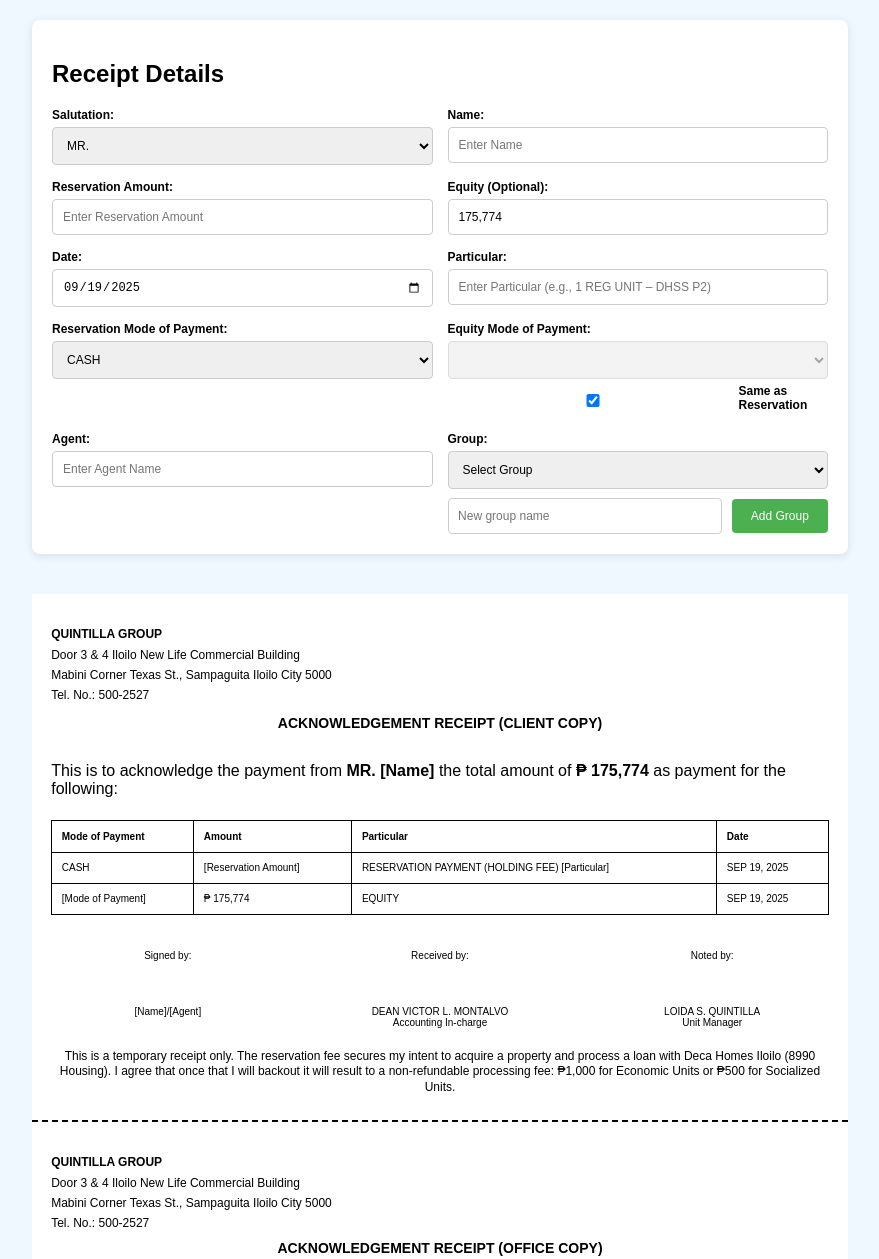
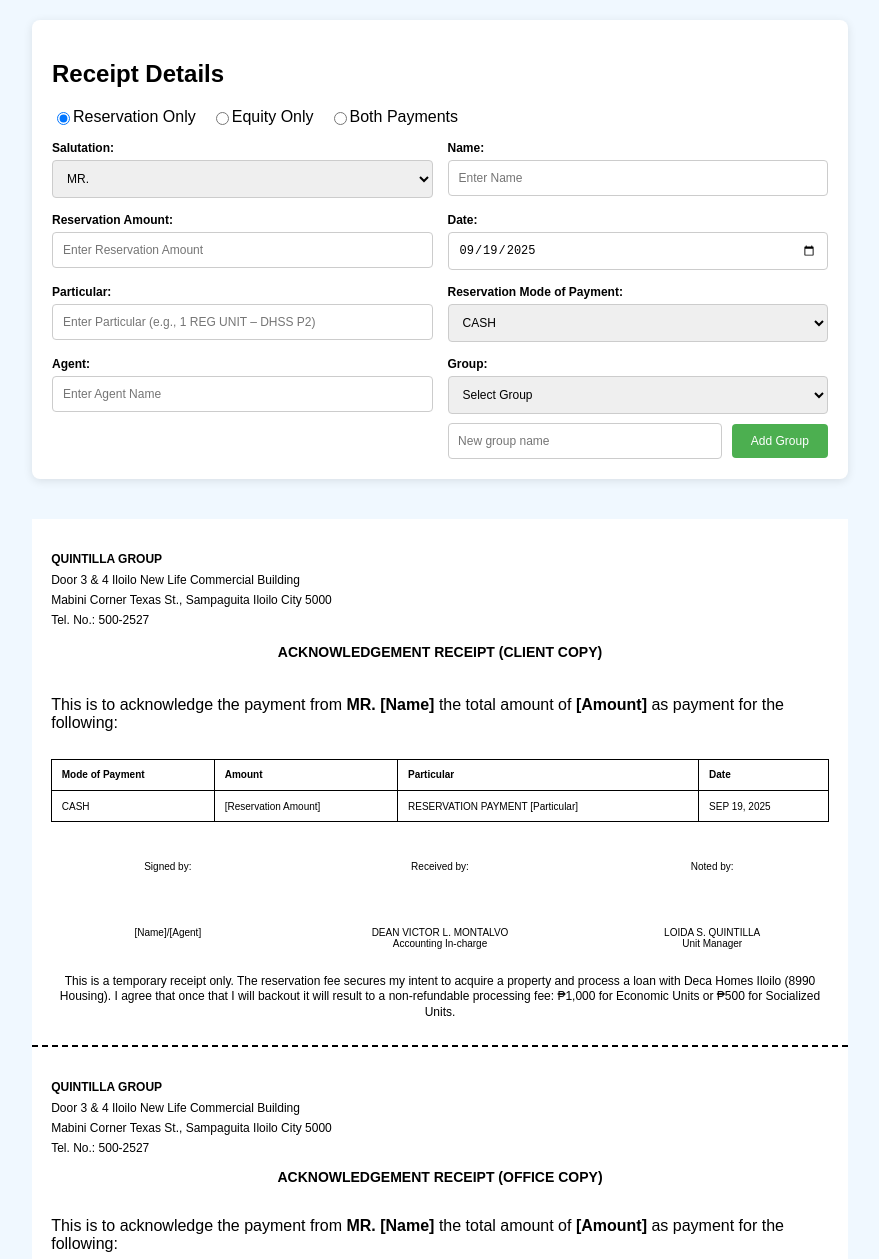
Before and after one commit to QGCoordinator/AcknowledgementReceipt, a plain HTML site: page index.html in a window 1280 px wide. Shown: the top 1259 px of the page, without its empty margins (200-1079 px from the left). Drawn offline with Linux system fonts and the light colour scheme.

Commit message:
Update index.html

```diff
--- a/index.html
+++ b/index.html
@@ -160,6 +160,7 @@
             cursor: pointer;
             font-size: 16px;
             margin-top: 20px;
+            margin-bottom: 20px;
         }
         .print-button:hover {
             background-color: #0069d9;
@@ -192,14 +193,14 @@
             margin-top: 5px;
             display: none;
         }
-        .same-as-reservation {
+        .payment-type-container {
+            display: flex;
+            gap: 15px;
+            margin-bottom: 15px;
+        }
+        .payment-type-option {
             display: flex;
             align-items: center;
-            margin-top: 5px;
-            font-size: 12px;
-        }
-        .same-as-reservation input {
-            margin-right: 5px;
         }
         @media print {
             body, html {
@@ -237,6 +238,22 @@
     <div class="container">
         <div class="input-section">
             <h2>Receipt Details</h2>
+
+            <div class="payment-type-container">
+                <div class="payment-type-option">
+                    <input type="radio" id="reservationOnly" name="paymentType" value="reservation" checked onchange="togglePaymentType()">
+                    <label for="reservationOnly">Reservation Only</label>
+                </div>
+                <div class="payment-type-option">
+                    <input type="radio" id="equityOnly" name="paymentType" value="equity" onchange="togglePaymentType()">
+                    <label for="equityOnly">Equity Only</label>
+                </div>
+                <div class="payment-type-option">
+                    <input type="radio" id="bothPayments" name="paymentType" value="both" onchange="togglePaymentType()">
+                    <label for="bothPayments">Both Payments</label>
+                </div>
+            </div>
+
             <div class="input-grid">
                 <div class="input-group">
                     <label for="salutation">Salutation:</label>
@@ -250,14 +267,14 @@
                     <input type="text" id="name" placeholder="Enter Name" oninput="updateReceipt()">
                     <div class="error" id="nameError">Please enter a name</div>
                 </div>
-                <div class="input-group">
+                <div class="input-group" id="reservationAmountGroup">
                     <label for="reservationAmount">Reservation Amount:</label>
                     <input type="text" id="reservationAmount" placeholder="Enter Reservation Amount" oninput="validateNumber(this, 'reservationError'); updateReceipt()">
                     <div class="error" id="reservationError">Please enter a valid number</div>
                 </div>
-                <div class="input-group">
-                    <label for="equity">Equity (Optional):</label>
-                    <input type="text" id="equity" placeholder="Enter Equity Amount" oninput="validateNumber(this, 'equityError'); updateReceipt()" value="175,774">
+                <div class="input-group" id="equityAmountGroup">
+                    <label for="equity">Equity Amount:</label>
+                    <input type="text" id="equity" placeholder="Enter Equity Amount" oninput="validateNumber(this, 'equityError'); updateReceipt()">
                     <div class="error" id="equityError">Please enter a valid number</div>
                 </div>
                 <div class="input-group">
@@ -270,7 +287,7 @@
                     <input type="text" id="particular" placeholder="Enter Particular (e.g., 1 REG UNIT – DHSS P2)" oninput="updateReceipt()">
                     <div class="error" id="particularError">Please enter a particular</div>
                 </div>
-                <div class="input-group">
+                <div class="input-group" id="reservationModeGroup">
                     <label for="modeOfPayment">Reservation Mode of Payment:</label>
                     <select id="modeOfPayment" oninput="updateReceipt()">
                         <option value="CASH">CASH</option>
@@ -278,17 +295,13 @@
                         <option value="BANK TRANSFER">BANK TRANSFER</option>
                     </select>
                 </div>
-                <div class="input-group">
+                <div class="input-group" id="equityModeGroup">
                     <label for="equityModeOfPayment">Equity Mode of Payment:</label>
                     <select id="equityModeOfPayment" oninput="updateReceipt()">
                         <option value="CASH">CASH</option>
                         <option value="CHEQUE">CHEQUE</option>
                         <option value="BANK TRANSFER">BANK TRANSFER</option>
                     </select>
-                    <div class="same-as-reservation">
-                        <input type="checkbox" id="sameAsReservation" checked onchange="syncPaymentModes()">
-                        <label for="sameAsReservation">Same as Reservation</label>
-                    </div>
                 </div>
                 <div class="input-group">
                     <label for="agent">Agent:</label>
@@ -314,7 +327,7 @@
                         <option value="UM OPEN GROUP - JAVA">UM OPEN GROUP - JAVA</option>
                         <option value="UM OPEN GROUP - IREB">UM OPEN GROUP - IREB</option>
                         <option value="UM OPEN GROUP - A+">UM OPEN GROUP - A+</option>
-                        <option value="UM OPEN GROUP - DORONILA">UM OPEN GROUP - DORONILa</option>
+                        <option value="UM OPEN GROUP - DORONILA">UM OPEN GROUP - DORONILA</option>
                         <option value="UM OPEN GROUP - BODIOLA">UM OPEN GROUP - BODIOLA</option>
                         <option value="UM OPEN GROUP - ONE ZION">UM OPEN GROUP - ONE ZION</option>
                         <option value="UM OPEN GROUP - GOLDKEY">UM OPEN GROUP - GOLDKEY</option>
@@ -355,17 +368,17 @@
                         </tr>
                     </thead>
                     <tbody>
-                        <tr>
+                        <tr id="reservationRow">
                             <td id="tableModeOfPayment">[Mode of Payment]</td>
                             <td id="tableReservationAmount">[Reservation Amount]</td>
-                            <td id="tableParticular">RESERVATION PAYMENT (HOLDING FEE) <span id="dynamicParticular">[Particular]</span></td>
+                            <td id="tableParticular">RESERVATION PAYMENT <span id="dynamicParticular">[Particular]</span></td>
                             <td id="tableDate">[Date]</td>
                         </tr>
                         <tr id="equityRow" style="display: none;">
-                            <td id="equityModeOfPayment">[Mode of Payment]</td>
-                            <td id="equityAmount">[Equity Amount]</td>
-                            <td id="equityParticular">EQUITY</td>
-                            <td id="equityDate">[Date]</td>
+                            <td id="tableEquityModeOfPayment">[Mode of Payment]</td>
+                            <td id="tableEquityAmount">[Equity Amount]</td>
+                            <td id="tableEquityParticular">EQUITY</td>
+                            <td id="tableEquityDate">[Date]</td>
                         </tr>
                     </tbody>
                 </table>
@@ -411,17 +424,17 @@
                         </tr>
                     </thead>
                     <tbody>
-                        <tr>
+                        <tr id="reservationRow2">
                             <td id="tableModeOfPayment2">[Mode of Payment]</td>
                             <td id="tableReservationAmount2">[Reservation Amount]</td>
-                            <td id="tableParticular2">RESERVATION PAYMENT (HOLDING FEE) <span id="dynamicParticular2">[Particular]</span></td>
+                            <td id="tableParticular2">RESERVATION PAYMENT <span id="dynamicParticular2">[Particular]</span></td>
                             <td id="tableDate2">[Date]</td>
                         </tr>
                         <tr id="equityRow2" style="display: none;">
-                            <td id="equityModeOfPayment2">[Mode of Payment]</td>
-                            <td id="equityAmount2">[Equity Amount]</td>
-                            <td id="equityParticular2">EQUITY</td>
-                            <td id="equityDate2">[Date]</td>
+                            <td id="tableEquityModeOfPayment2">[Mode of Payment]</td>
+                            <td id="tableEquityAmount2">[Equity Amount]</td>
+                            <td id="tableEquityParticular2">EQUITY</td>
+                            <td id="tableEquityDate2">[Date]</td>
                         </tr>
                     </tbody>
                 </table>
@@ -455,6 +468,60 @@
     </div>
 
     <script>
+        function togglePaymentType() {
+            const paymentType = document.querySelector('input[name="paymentType"]:checked').value;
+            const reservationAmountGroup = document.getElementById('reservationAmountGroup');
+            const equityAmountGroup = document.getElementById('equityAmountGroup');
+            const reservationModeGroup = document.getElementById('reservationModeGroup');
+            const equityModeGroup = document.getElementById('equityModeGroup');
+            const reservationRow = document.getElementById('reservationRow');
+            const reservationRow2 = document.getElementById('reservationRow2');
+            const equityRow = document.getElementById('equityRow');
+            const equityRow2 = document.getElementById('equityRow2');
+
+            if (paymentType === 'reservation') {
+                // Show only reservation fields
+                reservationAmountGroup.style.display = 'flex';
+                equityAmountGroup.style.display = 'none';
+                reservationModeGroup.style.display = 'flex';
+                equityModeGroup.style.display = 'none';
+
+                // Show only reservation row in receipt
+                reservationRow.style.display = 'table-row';
+                reservationRow2.style.display = 'table-row';
+                equityRow.style.display = 'none';
+                equityRow2.style.display = 'none';
+
+            } else if (paymentType === 'equity') {
+                // Show only equity fields
+                reservationAmountGroup.style.display = 'none';
+                equityAmountGroup.style.display = 'flex';
+                reservationModeGroup.style.display = 'none';
+                equityModeGroup.style.display = 'flex';
+
+                // Show only equity row in receipt
+                reservationRow.style.display = 'none';
+                reservationRow2.style.display = 'none';
+                equityRow.style.display = 'table-row';
+                equityRow2.style.display = 'table-row';
+
+            } else if (paymentType === 'both') {
+                // Show both fields
+                reservationAmountGroup.style.display = 'flex';
+                equityAmountGroup.style.display = 'flex';
+                reservationModeGroup.style.display = 'flex';
+                equityModeGroup.style.display = 'flex';
+
+                // Show both rows in receipt
+                reservationRow.style.display = 'table-row';
+                reservationRow2.style.display = 'table-row';
+                equityRow.style.display = 'table-row';
+                equityRow2.style.display = 'table-row';
+            }
+
+            updateReceipt();
+        }
+
         function updateReceipt() {
             // Get input values
             const salutation = document.getElementById('salutation').value;
@@ -467,6 +534,7 @@
             const equityModeOfPayment = document.getElementById('equityModeOfPayment').value || "[Mode of Payment]";
             const agent = document.getElementById('agent').value || "[Agent]";
             const group = document.getElementById('group').value || "[Group]";
+            const paymentType = document.querySelector('input[name="paymentType"]:checked').value;
 
             // Format the date
             const formattedDate = date ? new Date(date).toLocaleDateString('en-US', { month: 'short', day: 'numeric', year: 'numeric' }).toUpperCase() : "[Date]";
@@ -475,12 +543,19 @@
             const reservationAmountNum = parseFloat(reservationAmount.replace(/,/g, '')) || 0;
             const equityNum = parseFloat(equity.replace(/,/g, '')) || 0;
 
-            // Calculate total amount
-            const totalAmount = reservationAmountNum + equityNum;
+            // Calculate total amount based on selected payment type
+            let totalAmount = 0;
+            if (paymentType === 'reservation') {
+                totalAmount = reservationAmountNum;
+            } else if (paymentType === 'equity') {
+                totalAmount = equityNum;
+            } else if (paymentType === 'both') {
+                totalAmount = reservationAmountNum + equityNum;
+            }
 
             // Add Philippine Peso sign (₱) to the amounts
             const formattedReservationAmount = reservationAmountNum ? `₱ ${reservationAmountNum.toLocaleString()}` : "[Reservation Amount]";
-            const formattedEquity = equityNum ? `₱ ${equityNum.toLocaleString()}` : "";
+            const formattedEquity = equityNum ? `₱ ${equityNum.toLocaleString()}` : "[Equity Amount]";
             const formattedTotalAmount = totalAmount ? `₱ ${totalAmount.toLocaleString()}` : "[Amount]";
 
             // Update the receipt content
@@ -508,37 +583,33 @@
             document.getElementById('signedByName').textContent = `${name}/${agent}`;
             document.getElementById('signedByName2').textContent = `${name}/${agent}`;
 
-            // Update Equity Row (if equity is provided)
+            // Update Equity Row
             const equityRow = document.getElementById('equityRow');
             const equityRow2 = document.getElementById('equityRow2');
-            if (equityNum > 0) {
+            const reservationRow = document.getElementById('reservationRow');
+            const reservationRow2 = document.getElementById('reservationRow2');
+
+            if (paymentType === 'equity' || paymentType === 'both') {
                 equityRow.style.display = "table-row";
                 equityRow2.style.display = "table-row";
-                document.getElementById('equityModeOfPayment').textContent = equityModeOfPayment;
-                document.getElementById('equityAmount').textContent = formattedEquity;
-                document.getElementById('equityDate').textContent = formattedDate;
-                document.getElementById('equityModeOfPayment2').textContent = equityModeOfPayment;
-                document.getElementById('equityAmount2').textContent = formattedEquity;
-                document.getElementById('equityDate2').textContent = formattedDate;
+                document.getElementById('tableEquityModeOfPayment').textContent = equityModeOfPayment;
+                document.getElementById('tableEquityAmount').textContent = formattedEquity;
+                document.getElementById('tableEquityDate').textContent = formattedDate;
+                document.getElementById('tableEquityModeOfPayment2').textContent = equityModeOfPayment;
+                document.getElementById('tableEquityAmount2').textContent = formattedEquity;
+                document.getElementById('tableEquityDate2').textContent = formattedDate;
             } else {
                 equityRow.style.display = "none";
                 equityRow2.style.display = "none";
             }
+
+            if (paymentType === 'reservation' || paymentType === 'both') {
+                reservationRow.style.display = "table-row";
+                reservationRow2.style.display = "table-row";
+            } else {
+                reservationRow.style.display = "none";
+                reservationRow2.style.display = "none";
             }
-
-        function syncPaymentModes() {
-            const sameAsReservation = document.getElementById('sameAsReservation');
-            const equityModeOfPayment = document.getElementById('equityModeOfPayment');
-            const modeOfPayment = document.getElementById('modeOfPayment');
-
-            if (sameAsReservation.checked) {
-                equityModeOfPayment.value = modeOfPayment.value;
-                equityModeOfPayment.disabled = true;
-            } else {
-                equityModeOfPayment.disabled = false;
-            }
-
-            updateReceipt();
         }
 
         function addGroup() {
@@ -601,6 +672,10 @@
                 name.style.borderColor = '#ccc';
             }
 
+            // Validate payment type specific fields
+            const paymentType = document.querySelector('input[name="paymentType"]:checked').value;
+
+            if (paymentType === 'reservation' || paymentType === 'both') {
                 // Validate reservation amount
                 const reservationAmount = document.getElementById('reservationAmount');
                 const reservationError = document.getElementById('reservationError');
@@ -612,6 +687,22 @@
                 } else {
                     reservationError.style.display = 'none';
                     reservationAmount.style.borderColor = '#ccc';
+                }
+            }
+
+            if (paymentType === 'equity' || paymentType === 'both') {
+                // Validate equity amount
+                const equity = document.getElementById('equity');
+                const equityError = document.getElementById('equityError');
+                const equityValue = equity.value.replace(/,/g, '');
+                if (!equityValue || isNaN(equityValue) || parseFloat(equityValue) <= 0) {
+                    equityError.style.display = 'block';
+                    equity.style.borderColor = 'red';
+                    isValid = false;
+                } else {
+                    equityError.style.display = 'none';
+                    equity.style.borderColor = '#ccc';
+                }
             }
 
             // Validate date
@@ -662,19 +753,6 @@
                 group.style.borderColor = '#ccc';
             }
 
-            // Validate equity if provided
-            const equity = document.getElementById('equity');
-            const equityError = document.getElementById('equityError');
-            const equityValue = equity.value.replace(/,/g, '');
-            if (equityValue && (isNaN(equityValue) || parseFloat(equityValue) < 0)) {
-                equityError.style.display = 'block';
-                equity.style.borderColor = 'red';
-                isValid = false;
-            } else {
-                equityError.style.display = 'none';
-                equity.style.borderColor = '#ccc';
-            }
-
             if (isValid) {
                 window.print();
             } else {
@@ -689,8 +767,8 @@
             const formattedDate = today.toISOString().substr(0, 10);
             document.getElementById('date').value = formattedDate;
 
-            // Initialize the equity mode of payment
-            syncPaymentModes();
+            // Initialize payment type display
+            togglePaymentType();
 
             // Update receipt
             updateReceipt();
```
Lines whose indentation alone changed are shown as unchanged.
